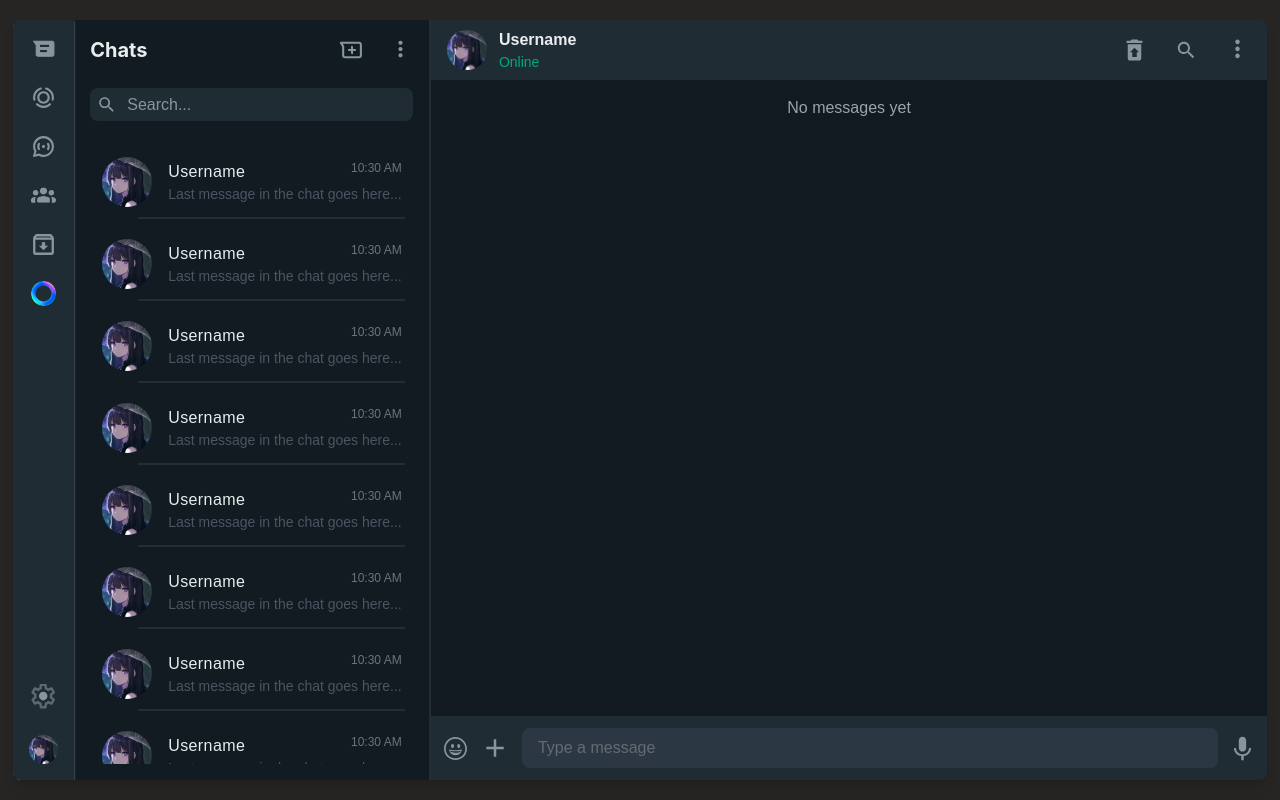
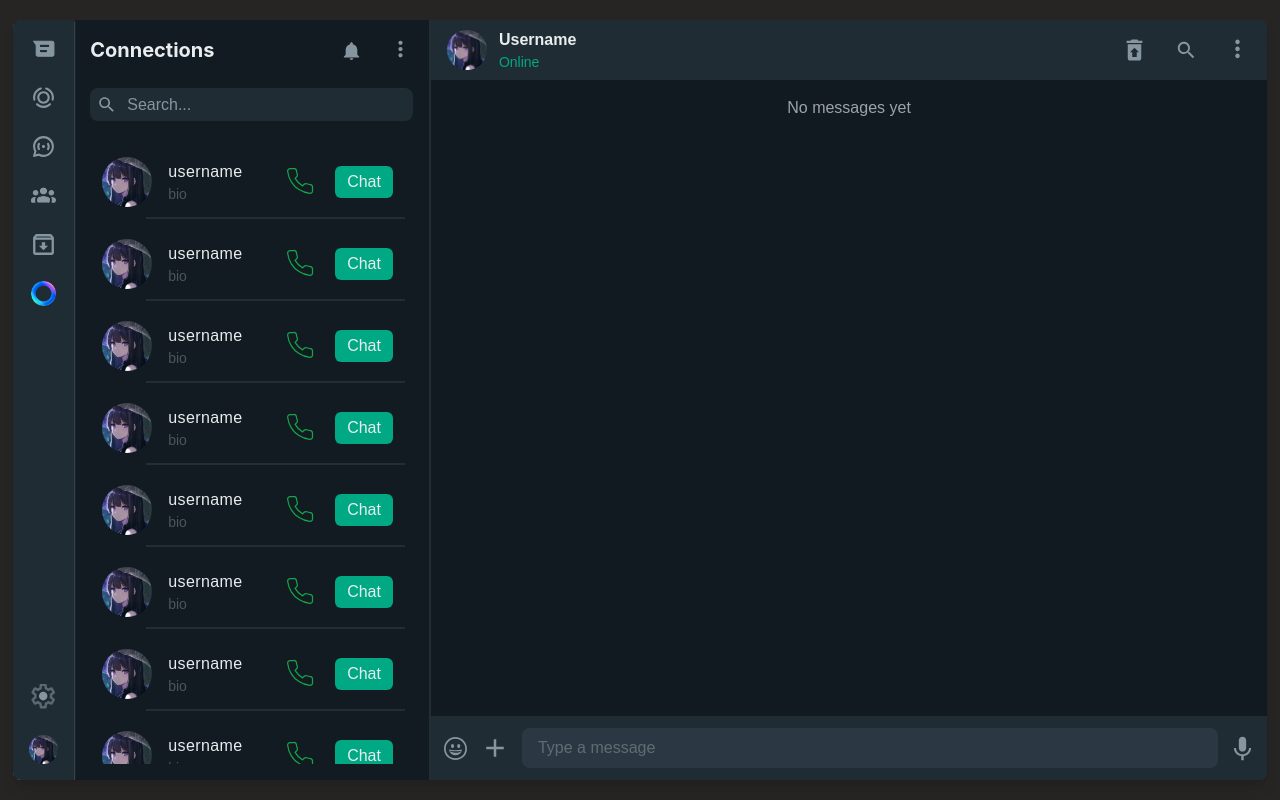
Before and after one commit to s1lent-dev/nexync, a Next.js app in the folder client/: page / in a window 1280 px wide. Both pictures are taken after a click on the picture 43 px from the left and 195 px from the top of the page. Built offline with nearby package versions, Linux system fonts and the light colour scheme; no server answers; a web font is replaced by a local one.

Commit message:
feat: add  connections request and connections ui :sparkles:

```diff
--- a/client/src/app/page.tsx
+++ b/client/src/app/page.tsx
@@ -6,10 +6,12 @@ import Sidebar from "@/components/sidebar/sidebar";
 import Chat from "@/components/chat/chat";
 import { useSelector } from "react-redux";
 import { RootState } from "@/context/store";
-import Profile from "@/components/sidebar/profile";
-import Settings from "@/components/sidebar/settings";
-import NewChat from "@/components/sidebar/newChat";
+import Profile from "@/components/settings/profile";
+import Settings from "@/components/settings/settings";
+import NewChat from "@/components/search/newChat";
 import { motion } from "framer-motion";
+import Connections from "@/components/connections/connections";
+import ConnectionRequest from "@/components/connections/connectionRequest";
 
 const Main = () => {
   const navigation = useSelector((state: RootState) => state.navigation.title);
@@ -34,6 +36,8 @@ const Main = () => {
           {navigation === "profile" && <Profile />}
           {navigation === "settings" && <Settings />}
           {navigation === "newchat" && <NewChat />}
+          {navigation === "connections" && <Connections />}
+          {navigation === "connection-requests" && <ConnectionRequest />}
         </div>
         {/* Chat area */}
         <div className="w-2/3 h-full bg-bg_card1">
--- /dev/null
+++ b/client/src/components/connections/connectionRequest.tsx
@@ -0,0 +1,26 @@
+import React from 'react'
+import { ArrowLeft } from 'lucide-react'
+import SingleRequest from './singleRequest'
+import { useDispatch } from "react-redux";
+import { setNavigation } from '@/context/reducers/navigation';
+
+const ConnectionRequest = () => {
+  const dispatch = useDispatch();
+  return (
+    <section className="flex flex-col p-4 w-full gap-6 h-full flex-grow overflow-y-scroll custom-scrollbar scrollbar-thin">
+      <div className="flex flex-row gap-8">
+        <ArrowLeft width={25} className="text-primary cursor-pointer" onClick={() => dispatch(setNavigation("connections"))}/>
+        <h4 className="font-sfpro text-font_dark text-xl font-thin">
+          Connection Requests
+        </h4>
+      </div>
+      <div className="flex-grow overflow-y-scroll custom-scrollbar scrollbar-thin pr-2 space-y-2">
+        {[...Array(15)].map((_, index) => (
+          <SingleRequest key={index} />
+        ))}
+      </div>
+    </section>
+  )
+}
+
+export default ConnectionRequest
--- /dev/null
+++ b/client/src/components/connections/connections.tsx
@@ -0,0 +1,45 @@
+"use client"
+
+import React from "react";
+import Image from "next/image";
+import { useDispatch } from "react-redux";
+import { setNavigation } from "@/context/reducers/navigation";
+import SingleConnection from "./singleConnection";
+
+const Connections = () => {
+
+  const dispatch = useDispatch()
+  return (
+    <section className="flex flex-col p-4 w-full gap-6 h-full">
+      {/* Header with title and icons */}
+      <div className="flex flex-row justify-between">
+        <h2 className="font-sfpro text-font_main text-xl font-bold antialiased">
+          Connections
+        </h2>
+        <div className="flex flex-row gap-6">
+          <Image src="/noti.svg" width={25} height={25} alt="Notifications" onClick={() => dispatch(setNavigation("connection-requests"))}/>
+          <Image src="/menu.svg" width={25} height={25} alt="Menu" />
+        </div>
+      </div>
+
+      {/* Search Input */}
+      <div className="w-full bg-bg_card1 p-1 rounded-lg flex items-center">
+        <Image src="/search.svg" width={25} height={25} alt="Search Icon" />
+        <input
+          type="text"
+          placeholder="Search..."
+          className="w-10/12 bg-transparent placeholder:text-font_light placeholder:font-thin placeholder:font-segoe ml-2 focus:outline-none"
+        />
+      </div>
+
+      {/* Chat List with scrollable div */}
+      <div className="flex-grow overflow-y-scroll custom-scrollbar scrollbar-thin pr-2 space-y-2">
+        {[...Array(15)].map((_, index) => (
+          <SingleConnection key={index} />
+        ))}
+      </div>
+    </section>
+  );
+};
+
+export default Connections;
--- /dev/null
+++ b/client/src/components/connections/singleConnection.tsx
@@ -0,0 +1,37 @@
+import React from "react";
+import Image from "next/image";
+import { Phone } from "lucide-react";
+
+const SingleConnection = () => {
+    return (
+        <div className="flex items-center p-3 hover:bg-bg_card2 cursor-pointer relative">
+            <Image
+                src={"/pfp.jpg"}
+                width={50}
+                height={50}
+                alt="Profile"
+                className="rounded-full"
+            />
+            <div className="ml-4 flex flex-col flex-grow justify-between">
+                <h4 className="font-light tracking-wide text-font_main">username</h4>
+                <p className="text-sm text-gray-600 truncate">bio</p>
+            </div>
+            <div className="flex flex-row gap-5">
+                <Phone size={30} strokeWidth={1} className="text-green-600" />
+                <button
+                    title="Chat"
+                    type="button"
+                    className="text-font_main flex items-center justify-center rounded-md bg-primary px-3 py-1 text-base outline-none transition-all duration-300"
+                    onClick={() => {
+                        /* Logic to initiate chat */
+                    }}
+                >
+                    Chat
+                </button>
+            </div>
+            <span className="absolute bottom-0 left-14 right-0 h-[2px] bg-bg_card2" />
+        </div>
+    );
+};
+
+export default SingleConnection;
--- /dev/null
+++ b/client/src/components/connections/singleRequest.tsx
@@ -0,0 +1,32 @@
+import React from "react";
+import Image from "next/image";
+import { CircleCheck, CircleX } from "lucide-react";
+const SingleRequest = () => {
+
+  return (
+    <div className="flex items-center p-3 hover:bg-bg_card2 cursor-pointer relative">
+      <Image
+        src={"/pfp.jpg"}
+        width={50}
+        height={50}
+        alt="Profile"
+        className="rounded-full"
+      />
+      <div className="ml-4 flex flex-col flex-grow justify-between">
+        <h4 className="font-light tracking-wide text-font_main">username</h4>
+        <p className="text-sm text-gray-600 truncate">10days ago</p>
+      </div>
+      <div className="flex flex-row gap-2">
+        <CircleX size={40} strokeWidth={1} className="text-red-600" />
+        <CircleCheck
+          size={40}
+          strokeWidth={1}
+          className="text-green-600"
+        />
+      </div>
+      <span className="absolute bottom-0 left-14 right-0 h-[2px] bg-bg_card2" />
+    </div>
+  );
+};
+
+export default SingleRequest;
--- a/client/src/components/navigation/navigation.tsx
+++ b/client/src/components/navigation/navigation.tsx
@@ -13,7 +13,7 @@ const Navigation = () => {
         <Image src='/chat.svg' width={25} height={25} alt='desc' className='cursor-pointer' onClick={() => dispatch(setNavigation('chat'))}/>
         <Image src='/status.svg' width={25} height={25} alt='desc' className='cursor-pointer'/>
         <Image src='/channel.svg' width={25} height={25} alt='desc' className='cursor-pointer'/>
-        <Image src='/community.svg' width={25} height={25} alt='desc' className='cursor-pointer'/>
+        <Image src='/community.svg' width={25} height={25} alt='desc' className='cursor-pointer' onClick={() => dispatch(setNavigation('connections'))}/>
         <Image src='/archive.svg' width={25} height={25} alt='desc' className='cursor-pointer'/>
         <Image src='/meta.png' width={25} height={25} alt='desc' className='cursor-pointer'/>
       </div>
```
Also changed, not shown: client/src/components/search/newChat.tsx (renamed from client/src/components/sidebar/newChat.tsx), client/src/components/search/singleSuggestion.tsx (renamed from client/src/components/sidebar/singleSuggestion.tsx), client/src/components/settings/profile.tsx (renamed from client/src/components/sidebar/profile.tsx), client/src/components/settings/settings.tsx (renamed from client/src/components/sidebar/settings.tsx).
